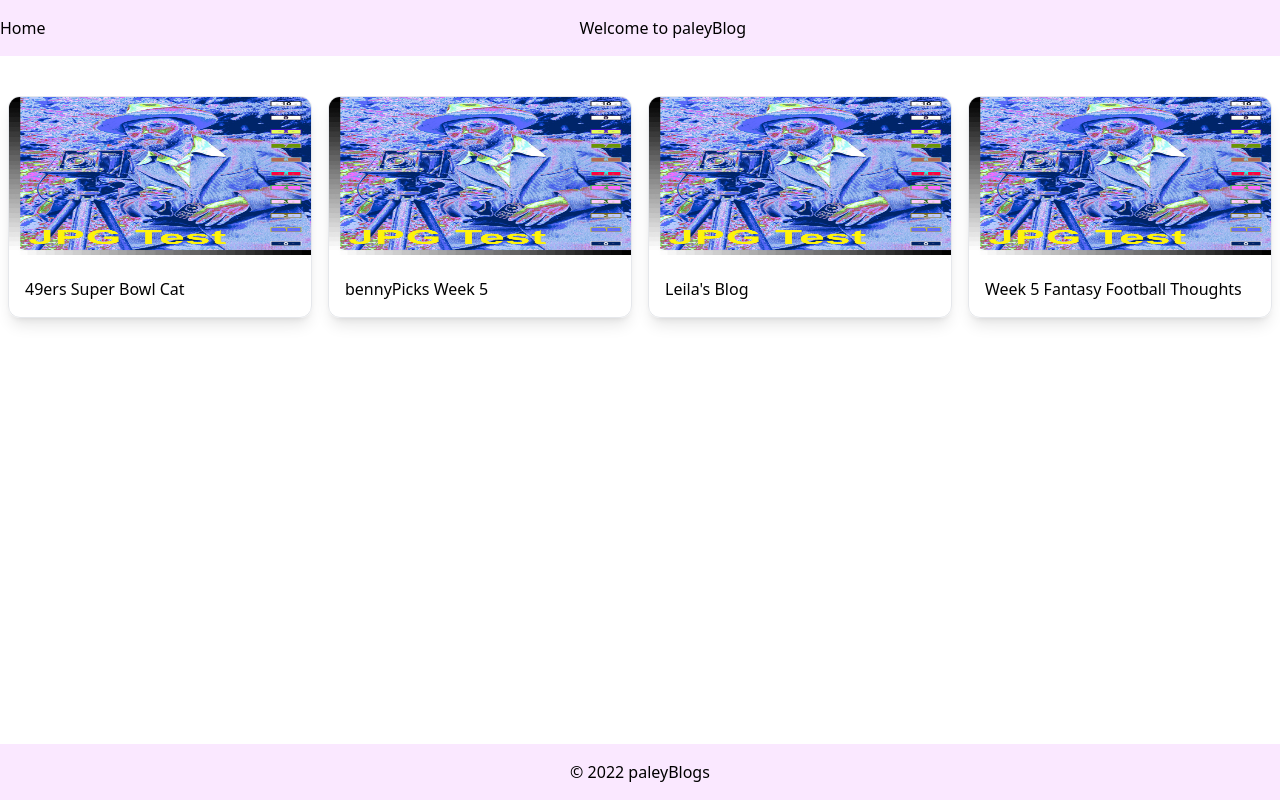
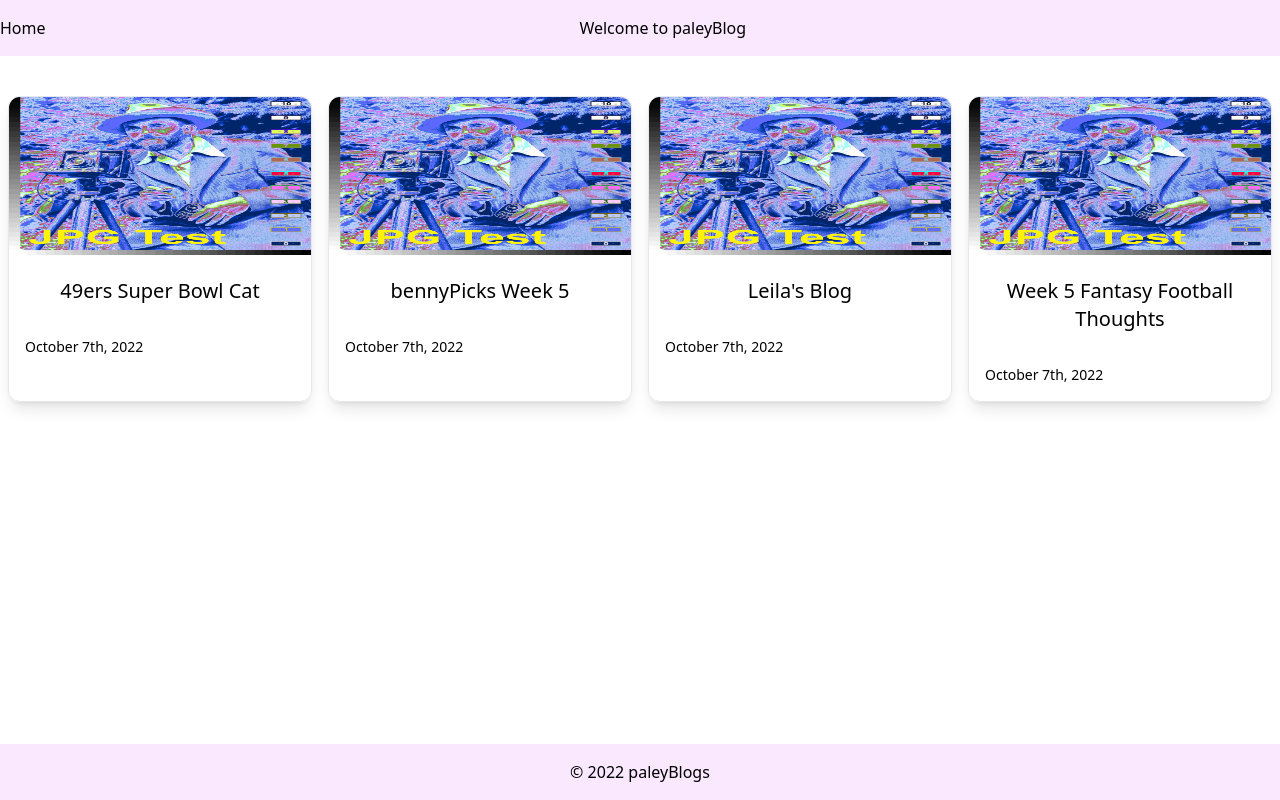
Before and after one commit to ben40d9/next-blog, a Next.js app: page / in a window 1280 px wide. Built offline with nearby package versions, Linux system fonts and the light colour scheme.

Commit message:
added date & styling to home page

```diff
--- a/pages/index.js
+++ b/pages/index.js
@@ -50,7 +50,10 @@ export default function Home({ posts }) {
                 alt={frontmatter.title}
                 src={`/${frontmatter.socialImage}`}
               />
-              <h1 className="p-4">{frontmatter.title}</h1>
+              <h1 className="p-4 text-xl text-center">{frontmatter.title}</h1>
+              <h2 className="p-4 text-sm text-left align-baseline">
+                {frontmatter.date}
+              </h2>
             </a>
           </Link>
         </div>
```
